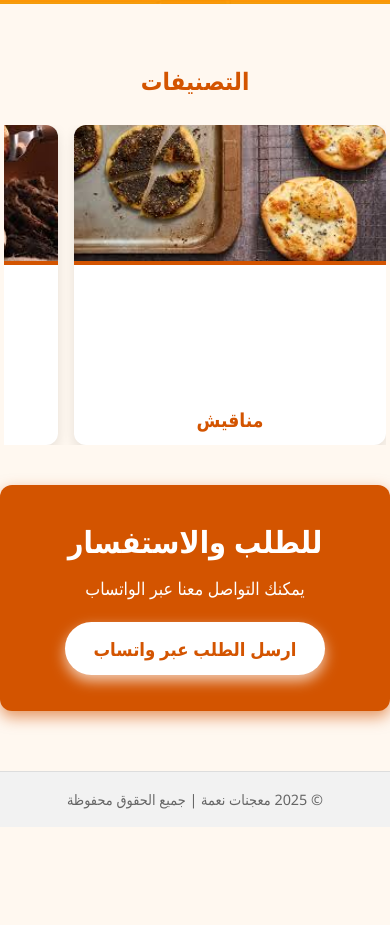
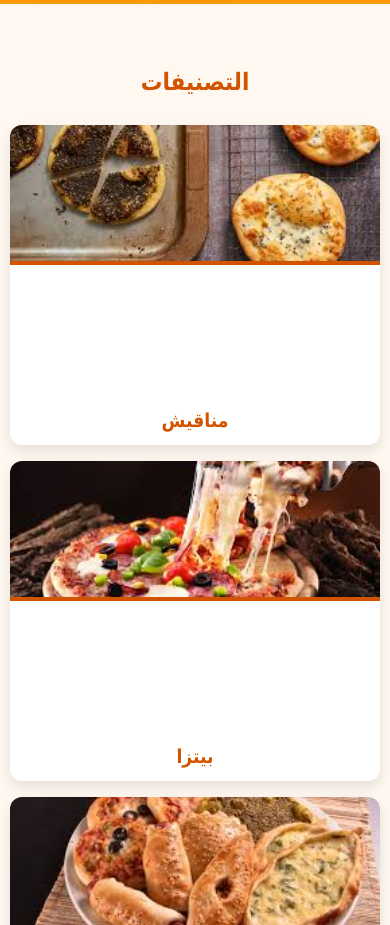
Before and after one commit to lebanon-cmd/mo3ajant.ne3mi3, a plain HTML site: page index.html in a window 390 px wide. Shown: the part 840-1765 px from the top of the page. Before the commit the page ends 1667 px from the top, so only its background shows below. Drawn offline with Linux system fonts and the light colour scheme.

Commit message:
Update index.html

```diff
--- a/index.html
+++ b/index.html
@@ -41,11 +41,14 @@ body{
     .categories{max-width:1100px;margin:60px auto 40px;padding:0 16px}
     .categories h2{font-size:2rem;font-weight:700;color:#d35400;text-align:center;margin-bottom:28px}
     .grid{
-      display:grid;
-      grid-template-columns:repeat(auto-fit,minmax(240px,1fr));
+      display:flex;
+      flex-direction:column;
       gap:24px;
+      align-items:center;
     }
     .card{
+      width:100%;
+      max-width:500px;
       height:350px;
       display:flex;
       flex-direction:column;
@@ -61,24 +64,18 @@ body{
     .card img{width:100%;height:200px;object-fit:cover;border-bottom:4px solid #d35400}
     .card h3{text-align:center;padding:16px;color:#d35400;font-weight:700;font-size:1.3rem}
 
-    /* Mobile improvements: larger text/cards and horizontal scroll for categories */
     @media(max-width:600px){
       .categories{padding:0 4px}
       .categories h2{font-size:1.5rem}
       .grid{
-        display:flex;
-        flex-direction:row;
-        overflow-x:auto;
+        flex-direction:column;
         gap:16px;
-        -webkit-overflow-scrolling:touch;
-        scroll-snap-type:x mandatory;
+        align-items:center;
       }
       .card{
-        min-width:80vw;
-        max-width:90vw;
+        min-width:0;
+        max-width:95vw;
         height:320px;
-        flex:0 0 auto;
-        scroll-snap-align:center;
       }
       .card img{height:140px}
       .card h3{font-size:1.2rem;padding:12px}
```
